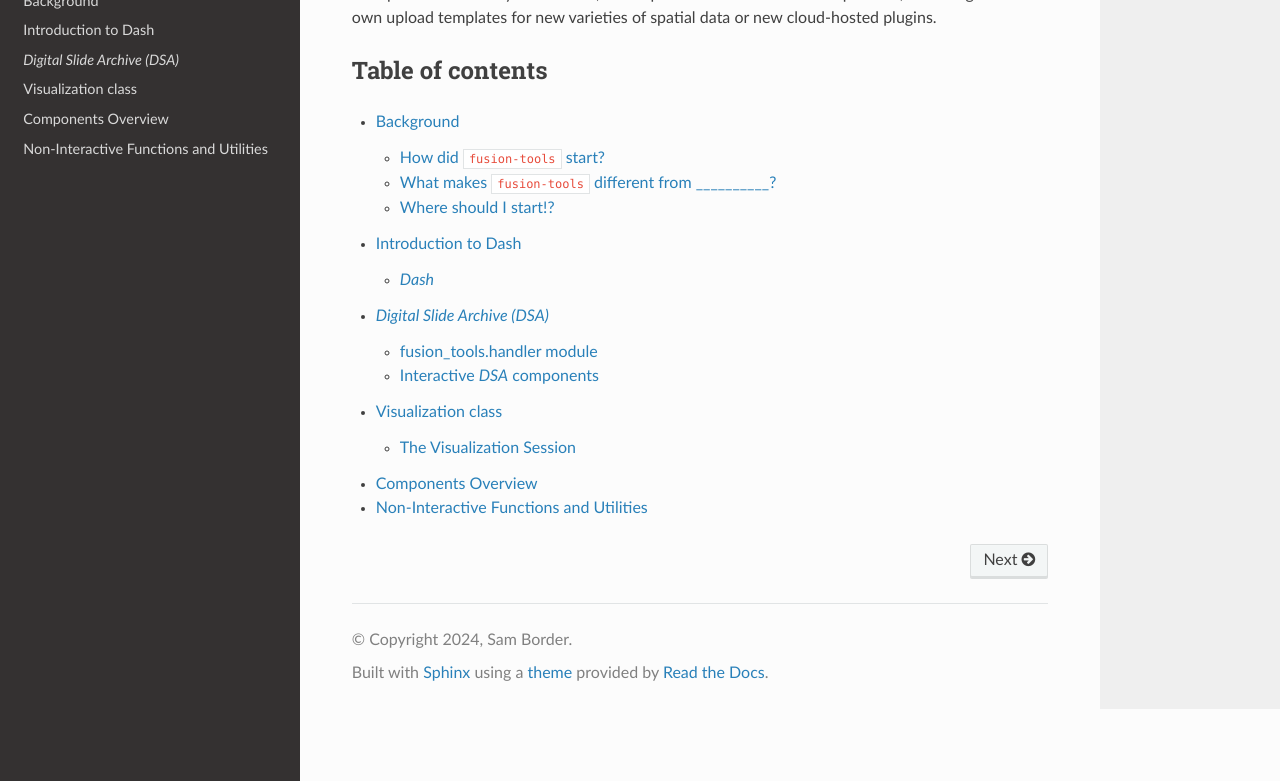
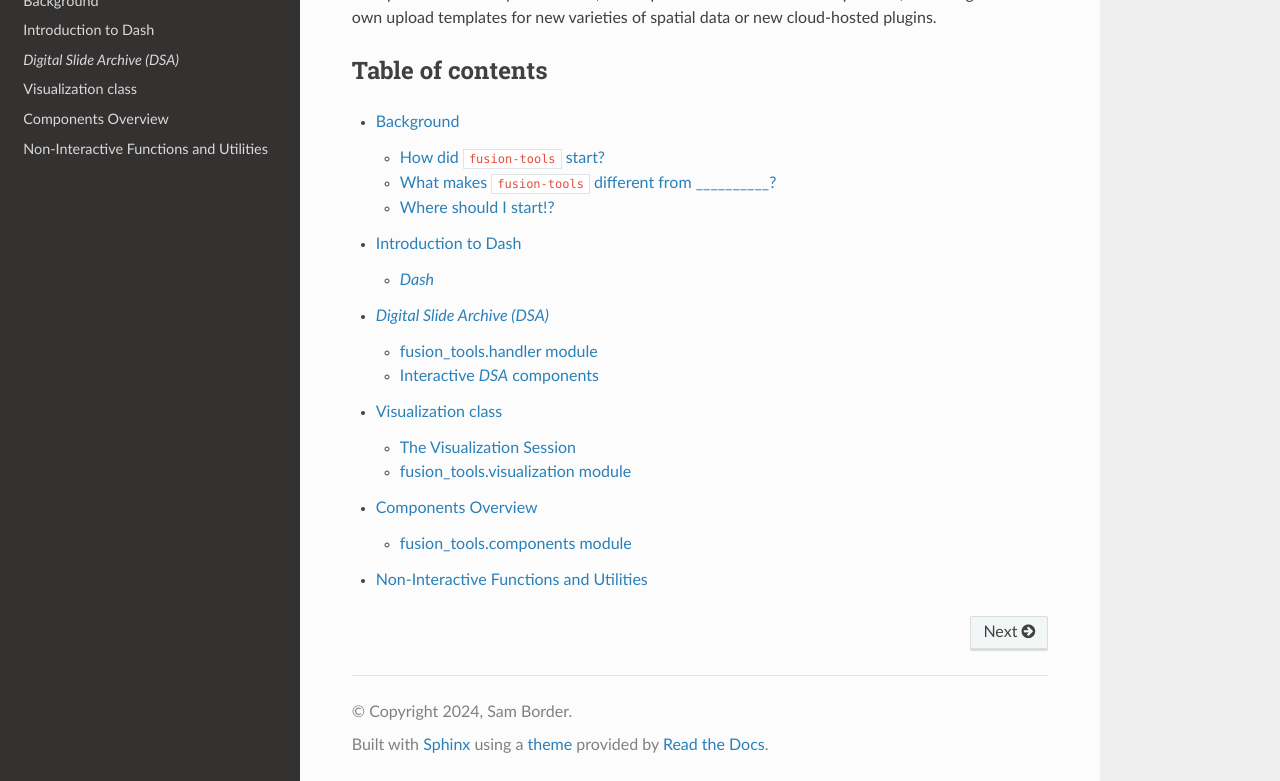
Before and after one commit to spborder/fusion-tools, a Sphinx documentation site: the page built from docs/source/index.rst, in a window 1280 px wide and 900 px high, scrolled down 805 px, cut to the strip 119-900 px from the top of the window. Built offline with Sphinx 7.4.7 and the Read the Docs theme 3.1.0, drawn with Linux system fonts in a browser that asks for light colours.

Commit message:
docs update

```diff
--- a/docs/source/components_overview.rst
+++ b/docs/source/components_overview.rst
@@ -1,2 +1,11 @@
 Components Overview
 =======================
+
+
+fusion\_tools.components module
+---------------------------------
+
+.. automodule:: fusion_tools.components
+   :members:
+   :undoc-members:
+   :show-inheritance:
--- a/docs/source/visualization.rst
+++ b/docs/source/visualization.rst
@@ -102,3 +102,12 @@ collections/user folders.
 
 In custom components, you can change this property by setting "session_update" to either
 *True* or *False*.
+
+
+fusion\_tools.visualization module
+---------------------------------
+
+.. automodule:: fusion_tools.visualization
+   :members:
+   :undoc-members:
+   :show-inheritance:
```
